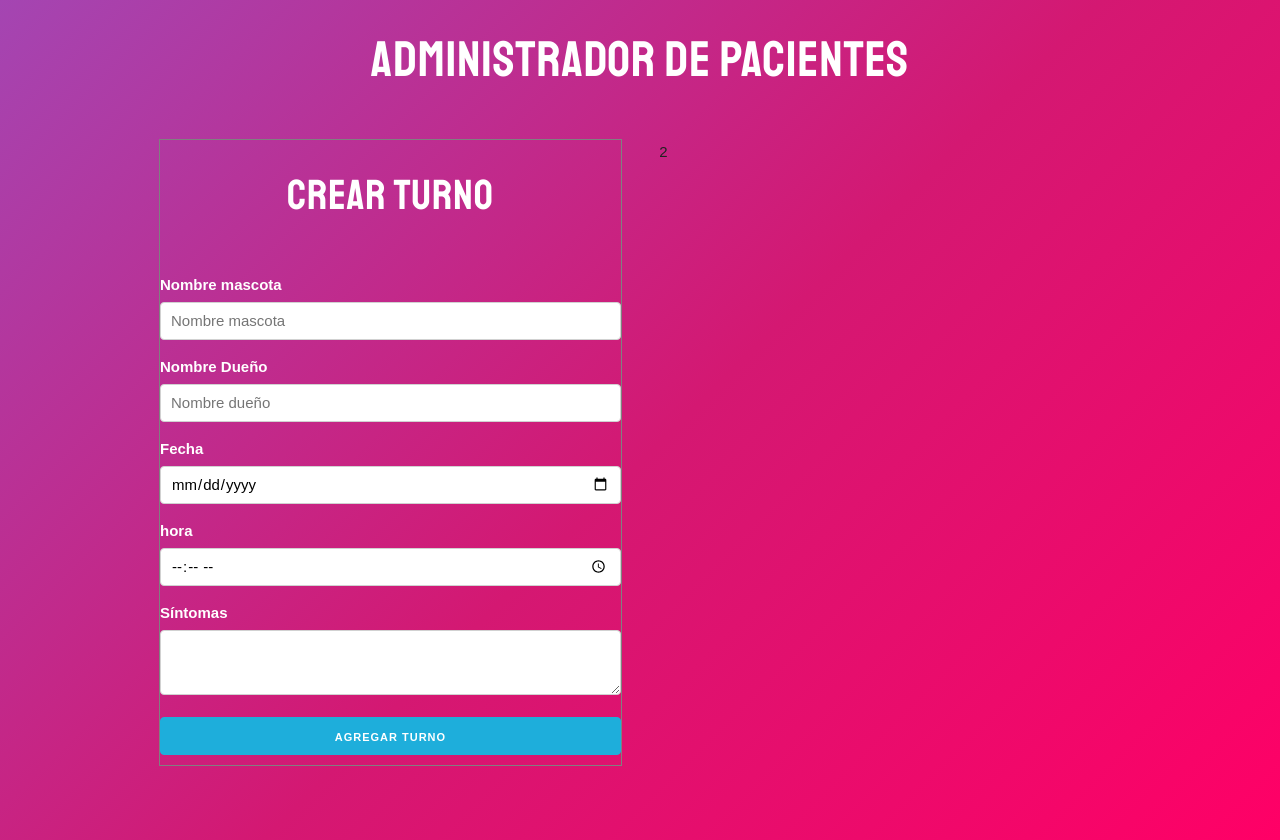
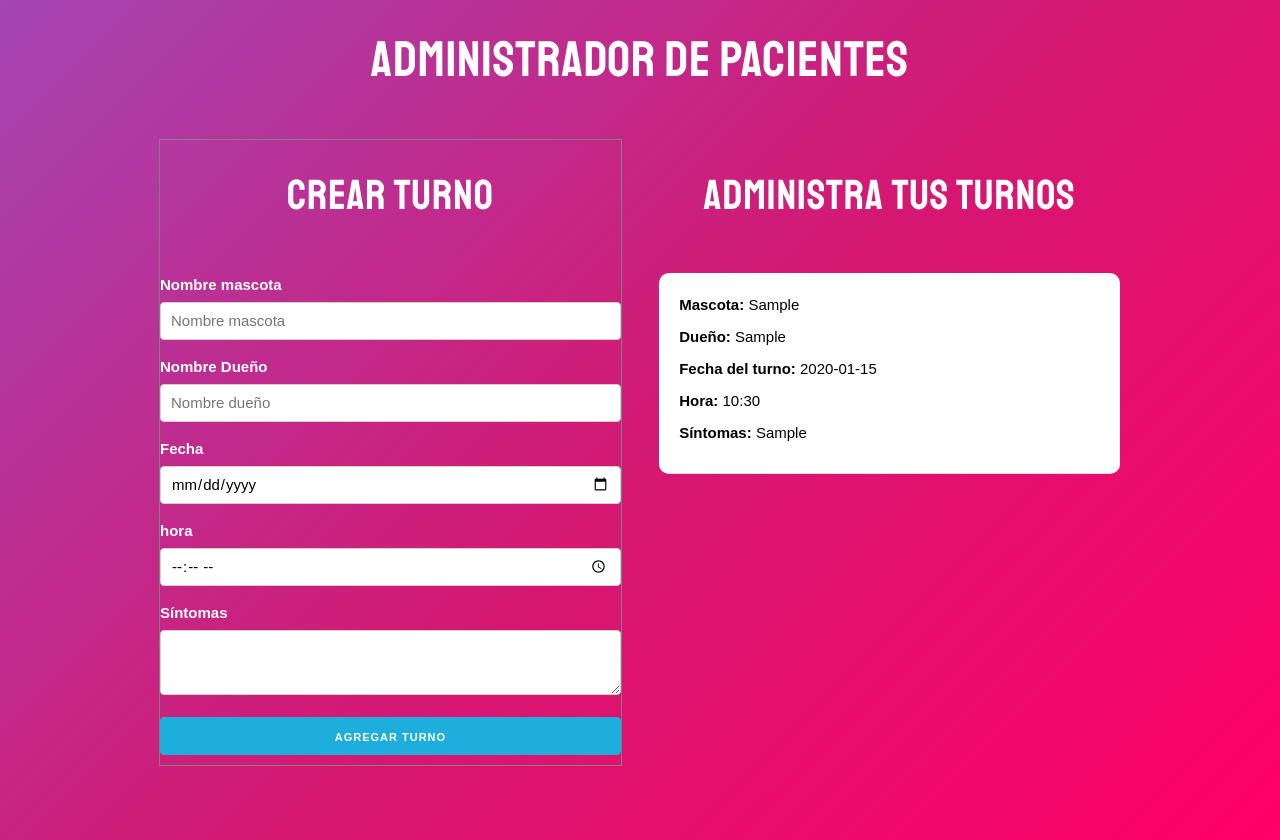
Before and after one commit to santiav/react-turnos-mascotas, a React (Create React App) app: page / in a window 1280 px wide. Both pictures are taken after typing "Sample", "Sample", "2020-01-15", "10:30", "Sample" into the empty fields and a click on the button "AGREGAR TURNO". Built offline with nearby package versions, Linux system fonts and the light colour scheme.

Commit message:
componente: turno

```diff
--- a/src/App.js
+++ b/src/App.js
@@ -1,5 +1,6 @@
+import { useState } from 'react';
 import Formulario from './components/Formulario'
-import { useState } from 'react';
+import Turno from './components/Turno'
 
 function App() {
 
@@ -26,7 +27,13 @@ function App() {
               />
           </div>
           <div className="one-half column">
-              2
+              <h2>Administra tus turnos</h2>
+              {turnoS.map(item => (
+                <Turno
+                  key={item.id}
+                  turno={item}
+                />
+              ))}
           </div>
         </div>
       </div>
--- a/src/components/Formulario.js
+++ b/src/components/Formulario.js
@@ -5,8 +5,6 @@ import './componentes.css';
 /*
 app (states: 1)
     formulario (states: 2)
-
-
 
 
 */
--- /dev/null
+++ b/src/components/Turno.js
@@ -0,0 +1,14 @@
+
+
+const Turno = ({turno}) =>  (
+    <div className="cita">
+        <p>Mascota: <span>{turno.mascota}</span></p>
+        <p>Dueño: <span>{turno.propietario}</span></p>
+        <p>Fecha del turno: <span>{turno.fecha}</span></p>
+        <p>Hora: <span>{turno.hora}</span></p>
+        <p>Síntomas: <span>{turno.sintomas}</span></p>
+    </div>
+
+  );
+
+export default Turno;
```
